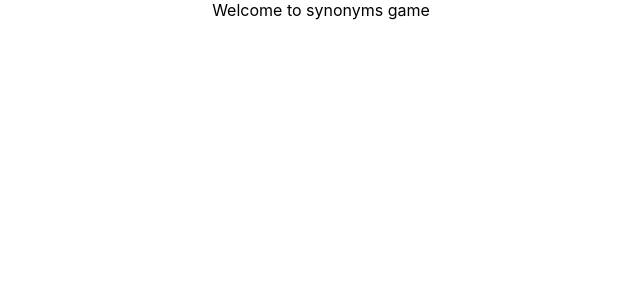
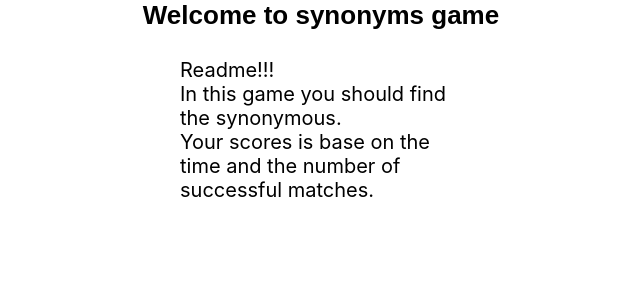
Before and after one commit to Jinof/cwords, a React (Create React App) app: page / in a window 1280 px wide. Shown: the top 300 px of the page, without its empty margins (319-959 px from the left). Built offline with nearby package versions, Linux system fonts and the light colour scheme.

Commit message:
:sparkles: 添加 announcement

```diff
--- a/src/pages/home.tsx
+++ b/src/pages/home.tsx
@@ -3,6 +3,7 @@ import React from "react";
 export function Home() {
   return <div>
     <Header />
+    <Announcement />
   </div>
 }
 
@@ -14,6 +15,18 @@ function Header() {
   </div>
 }
 
+function Announcement() {
+  return <div>
+    <div style={styles.announcementBorder}>
+      <p>
+        Readme!!!<br />
+        In this game you should find the synonymous.<br />
+        Your scores is base on the time and the number of successful matches.<br />
+      </p>
+    </div>
+  </div>
+}
+
 const styles = {
   headerText: {
     // Why add `as "center"`/ `as "const"` ?
@@ -21,6 +34,17 @@ const styles = {
     // it can't just be any string, you can cast it to the more specific type.
     // Both works.
     // textAlign: "center" as "center",
-    textAlign: "center" as const
+    textAlign: "center" as const,
+    fontSize: "26px",
+    fontWeight: "bold" as const,
+    fontFamily: "arial"
+  },
+  announcementBorder: {
+    // position: "absolute" as const,
+    marginLeft: "44px",
+    marginTop: "27px",
+    maxWidth: "287px",
+    maxHeight: "177px",
+    fontSize: "20px",
   }
 }
```
